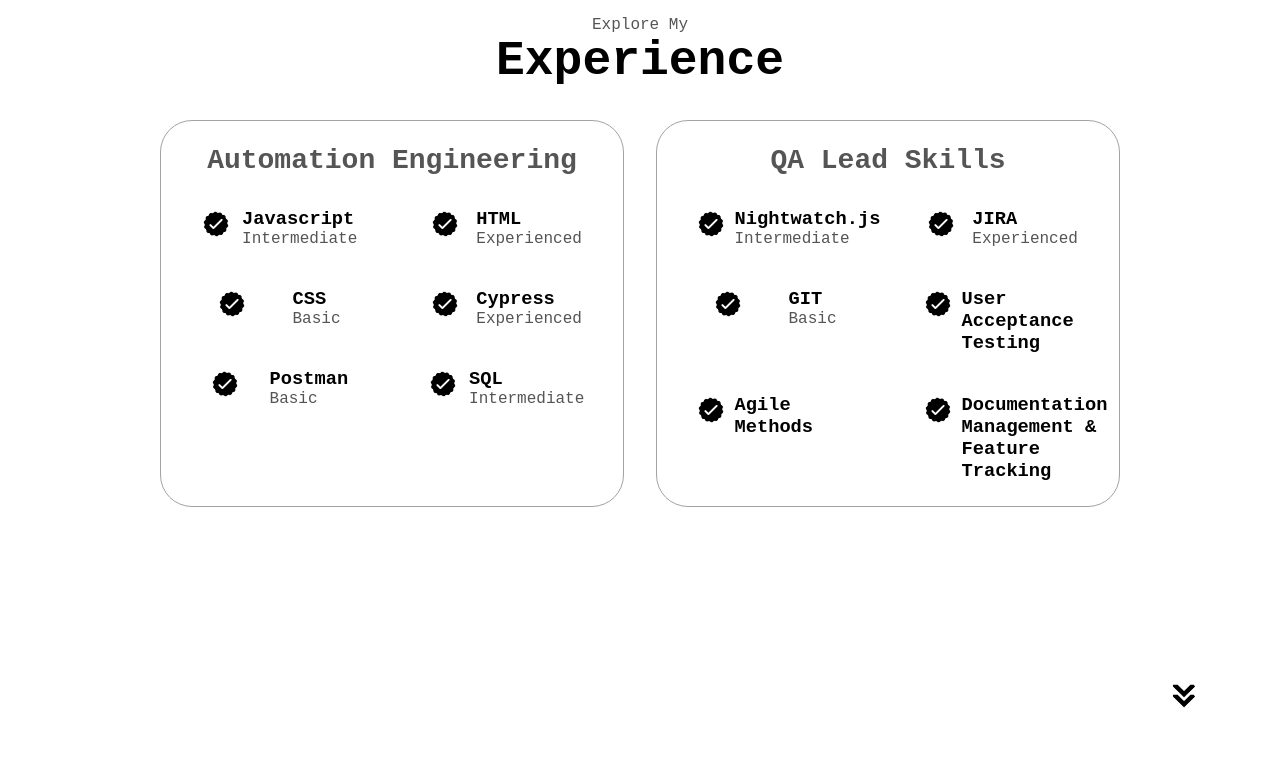
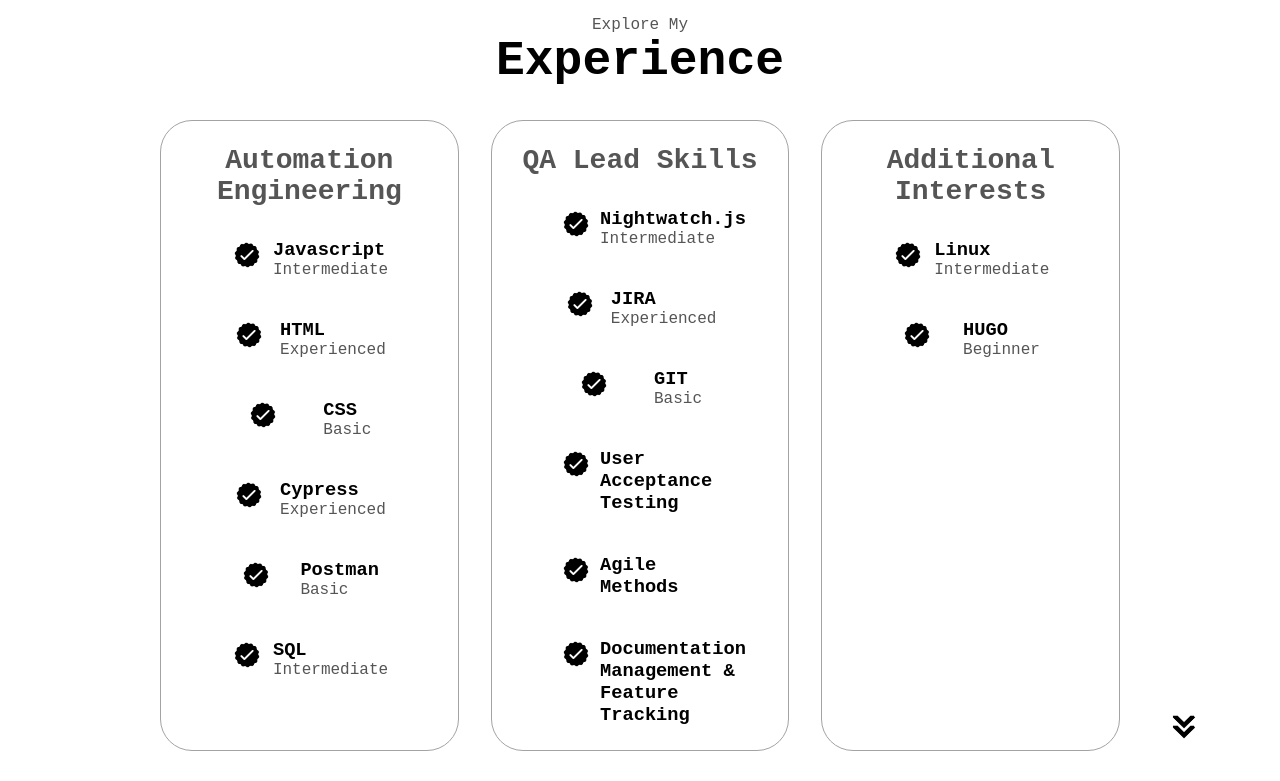
Before and after one commit to siobhan-tech/resume-project-main, a plain HTML site: page index.html in a window 1280 px wide. Shown: the part 1680-2461 px from the top of the page. Drawn offline with Linux system fonts and the light colour scheme; a web font is replaced by a local one.

Commit message:
additional interests

```diff
--- a/index.html
+++ b/index.html
@@ -264,6 +264,33 @@
                         </article>
                     </div>
                 </div>
+                <div class="details-containers">
+                    <h2 class="experience-sub-title">Additional Interests</h2>
+                    <div class="article-container">
+                        <article>
+                            <img
+                                src="./assets/checkmark.png"
+                                alt="Experience Icon"
+                                class="icon"
+                            />
+                            <div>
+                                <h3>Linux</h3>
+                                <p>Intermediate</p>
+                            </div>
+                        </article>
+                        <article>
+                            <img
+                                src="./assets/checkmark.png"
+                                alt="Experience Icon"
+                                class="icon"
+                            />
+                            <div>
+                                <h3>HUGO</h3>
+                                <p>Beginner</p>
+                            </div>
+                        </article>
+                    </div>
+                </div>
             </div>
         </div>
         <img
```
